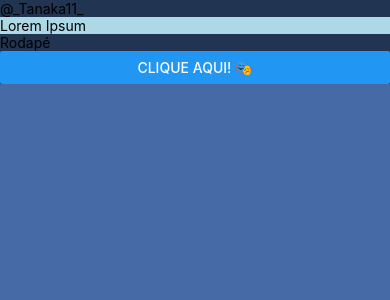
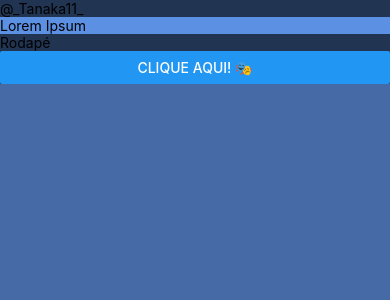
Before and after one commit to tanaka-11/ola-react-native, a React Native app: screen / in a window 390 px wide. Shown: the top 300 px of the page. Built offline with nearby package versions, Linux system fonts and the light colour scheme.

Commit message:
Update App.js

```diff
--- a/App.js
+++ b/App.js
@@ -21,7 +21,7 @@ const estilos = StyleSheet.create({
   },
 
   conteudo: {
-    backgroundColor: "lightblue",
+    backgroundColor: "#5b90e3",
   },
 
   rodape: {
```
